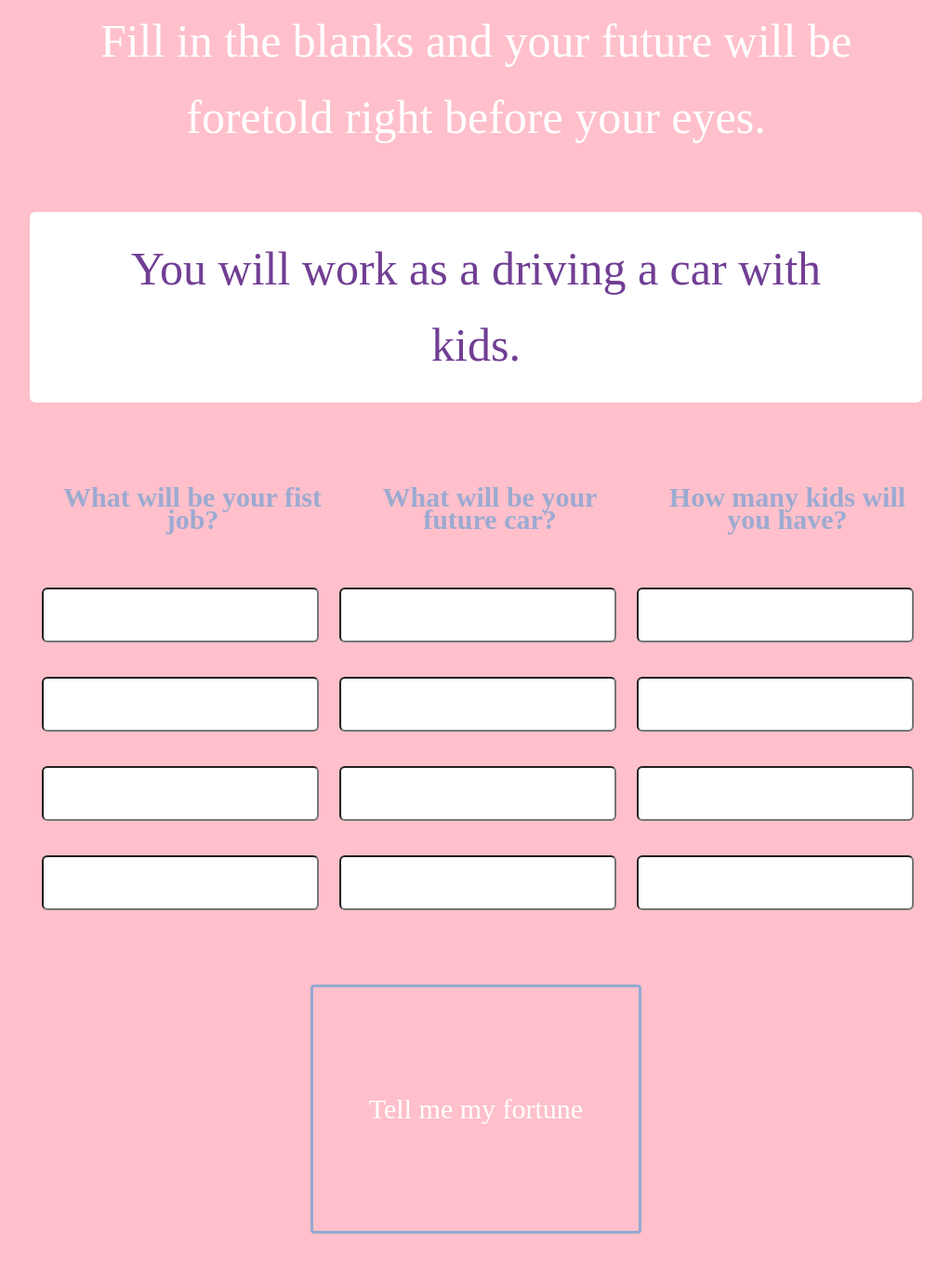
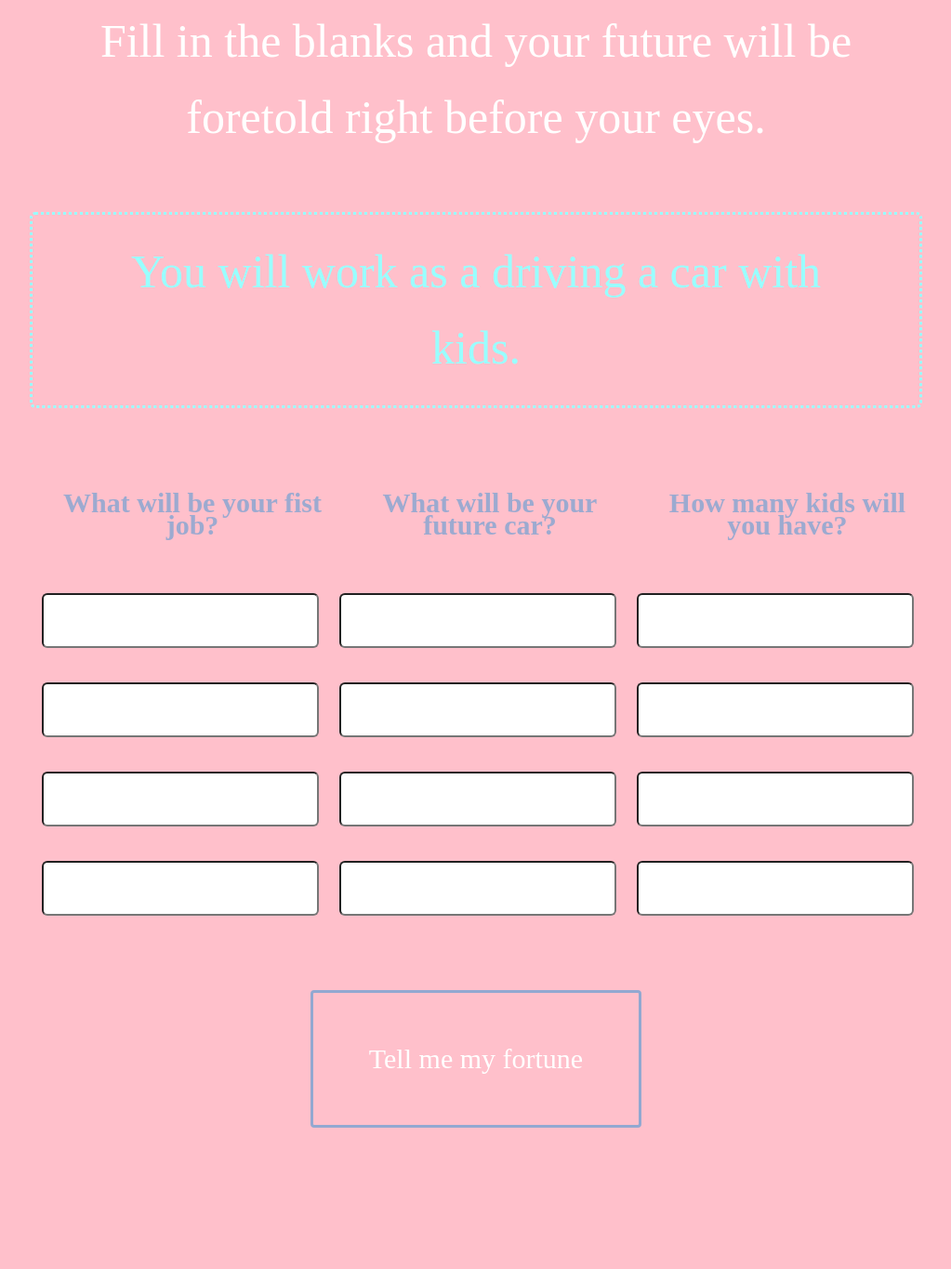
Before and after one commit to Adominguez219/MASH-Game, a plain HTML site: page index.html in a window 1280 px wide. Shown: the part 321-1686 px from the top of the page at 93% size, without its empty margins (128-1151 px from the left). After the commit the page ends 1584 px from the top, so only its background shows below. Drawn offline with Linux system fonts and the light colour scheme.

Commit message:
Update style.css

```diff
--- a/style.css
+++ b/style.css
@@ -38,7 +38,7 @@ h1 {
   font-size: 30px;
   font-weight: bolder;
   margin: 0 auto 10px;
-  padding: 3em 2em;
+  padding: 1em 2em;
   text-align: center;
 }
 
@@ -93,11 +93,12 @@ h1 {
 /* Answer Div */
 #answers {
   margin: 60px 0;
-  background: #fff;
+  background: pink;
   border-radius: 6px;
-  color: #713e94;
-  transition: 10s linear;
+  color: #9fff;
+  transition: 3s linear;
   text-align: center;
+  border-style: dotted;
 }
 
 #answers p {
```
